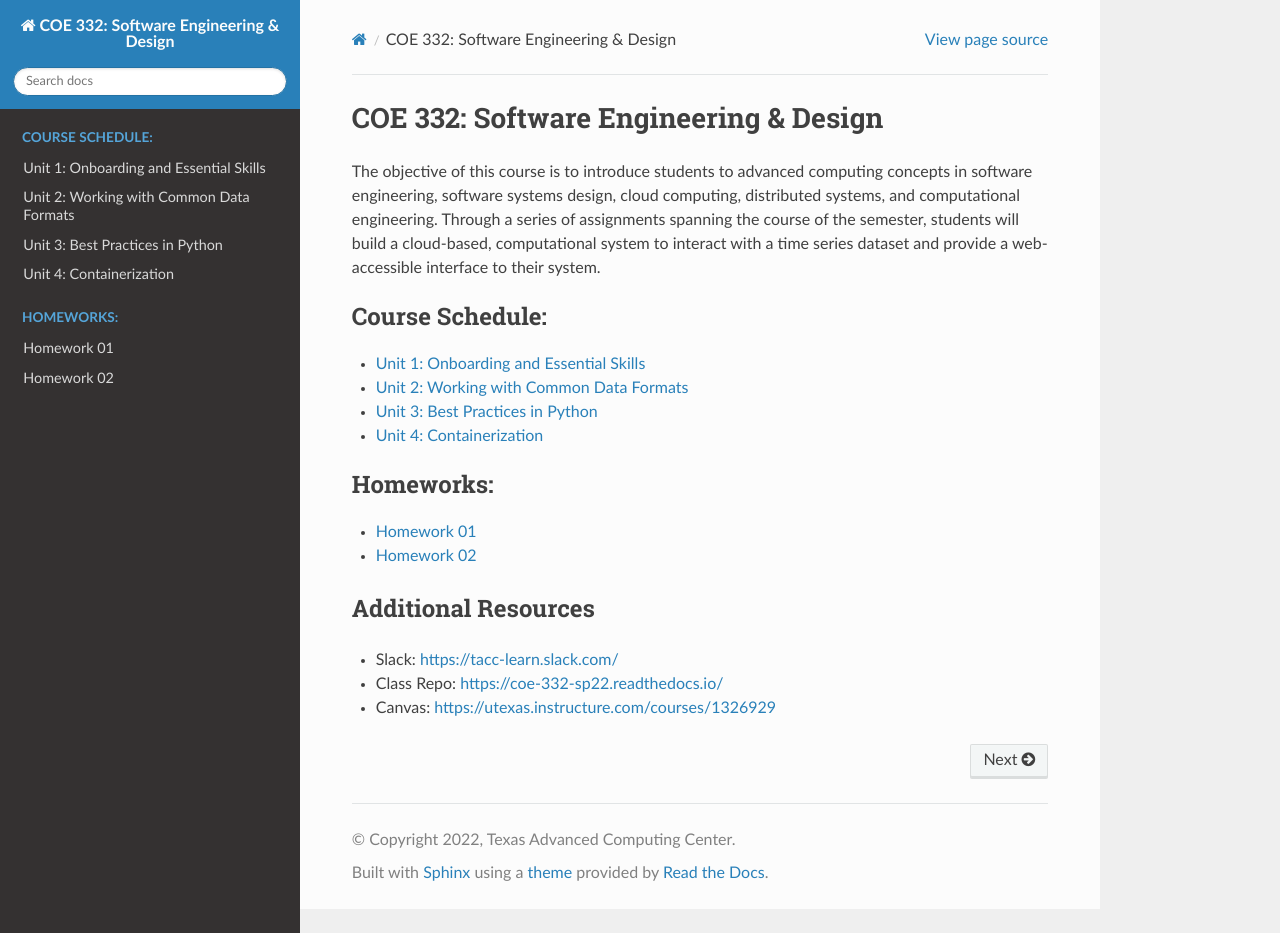
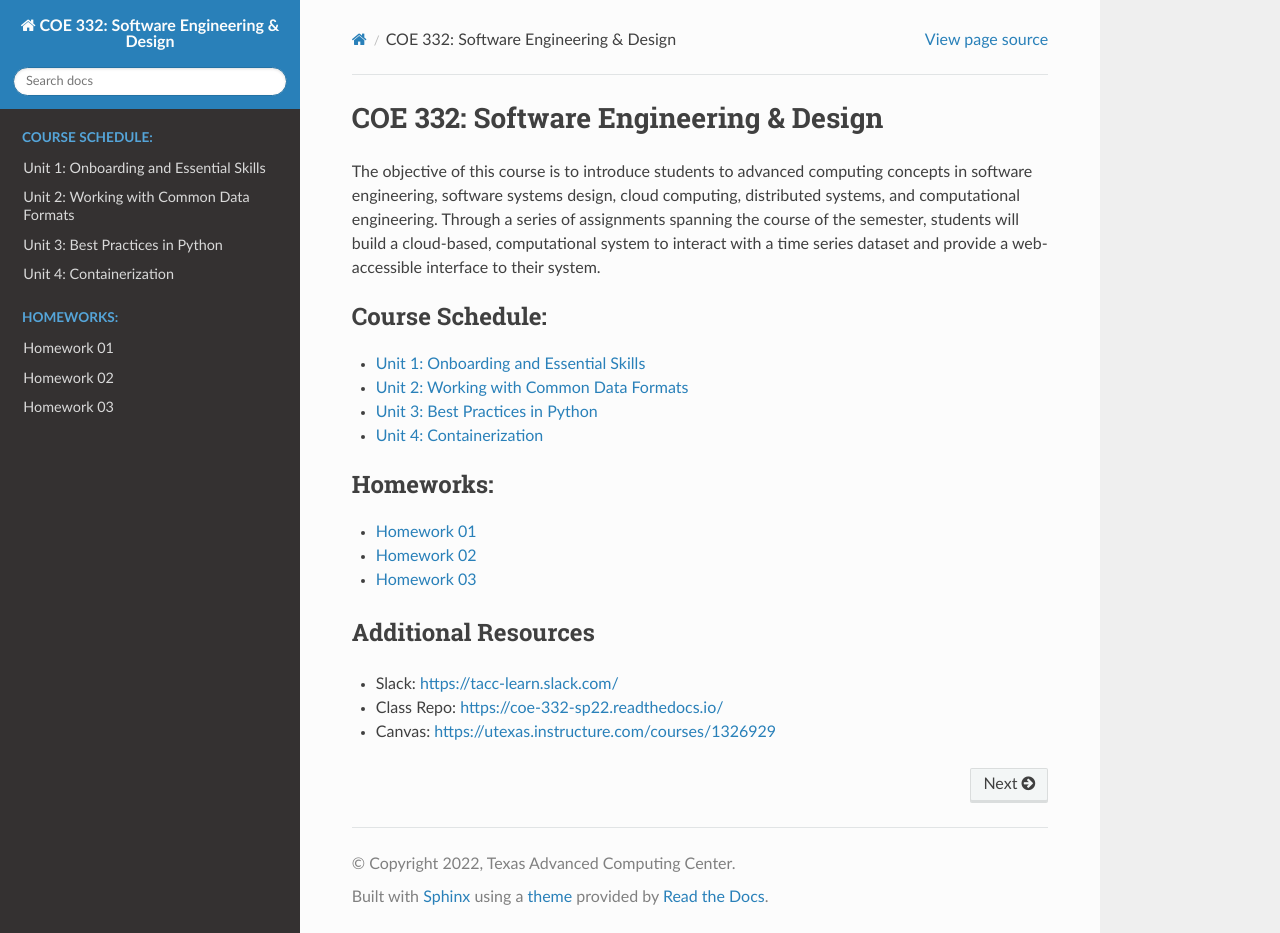
Before and after one commit to TACC/coe-332-sp22, a Sphinx documentation site: the page built from docs/index.rst, in a window 1280 px wide and 933 px high. Built offline with Sphinx 7.4.7 and the Read the Docs theme 2.0.0, drawn with Linux system fonts in a browser that asks for light colours.

Commit message:
added link to hw3 in index

```diff
--- a/docs/index.rst
+++ b/docs/index.rst
@@ -29,6 +29,7 @@ provide a web-accessible interface to their system.
 
    homework/homework01.rst
    homework/homework02.rst
+   homework/homework03.rst
 
 
 Additional Resources
```
